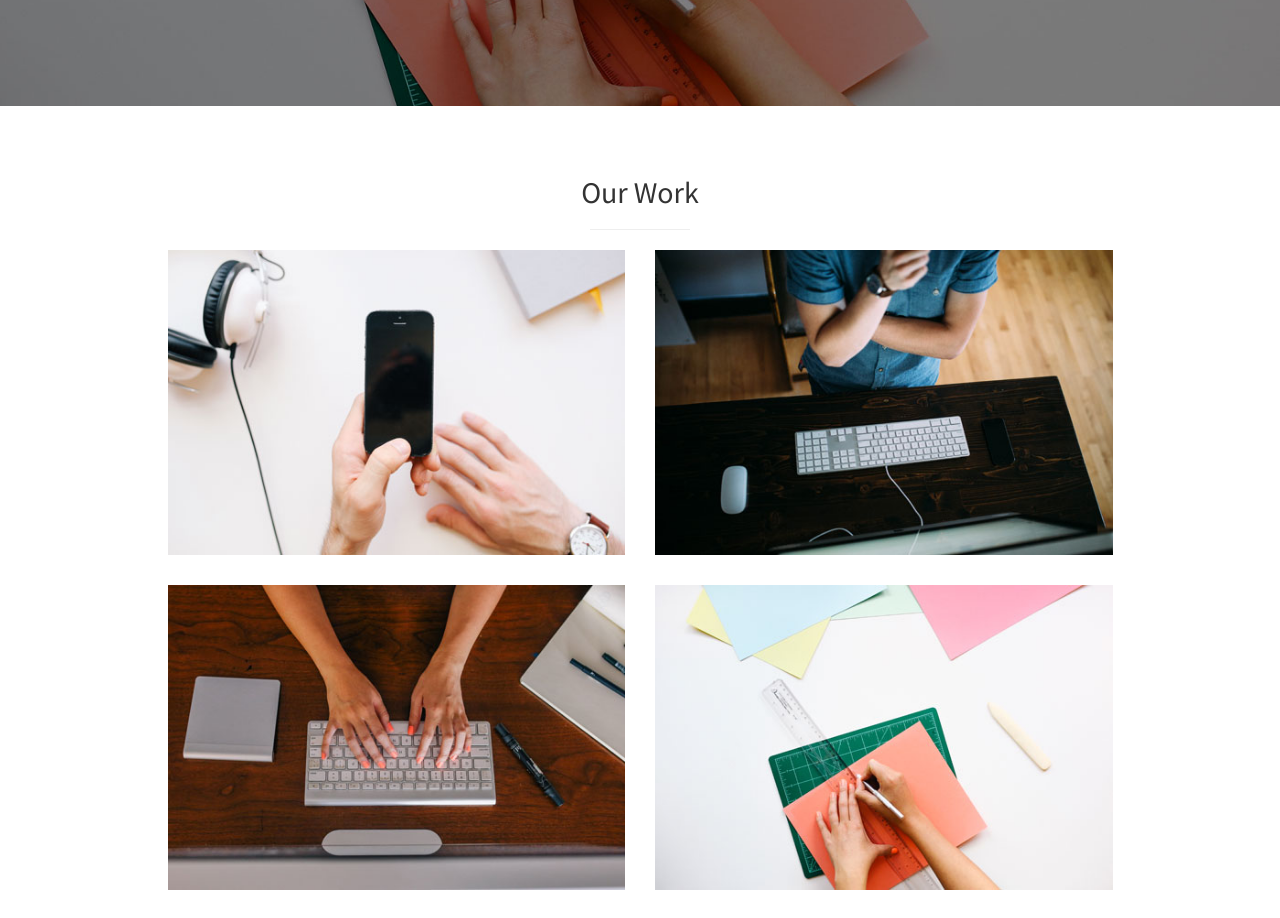
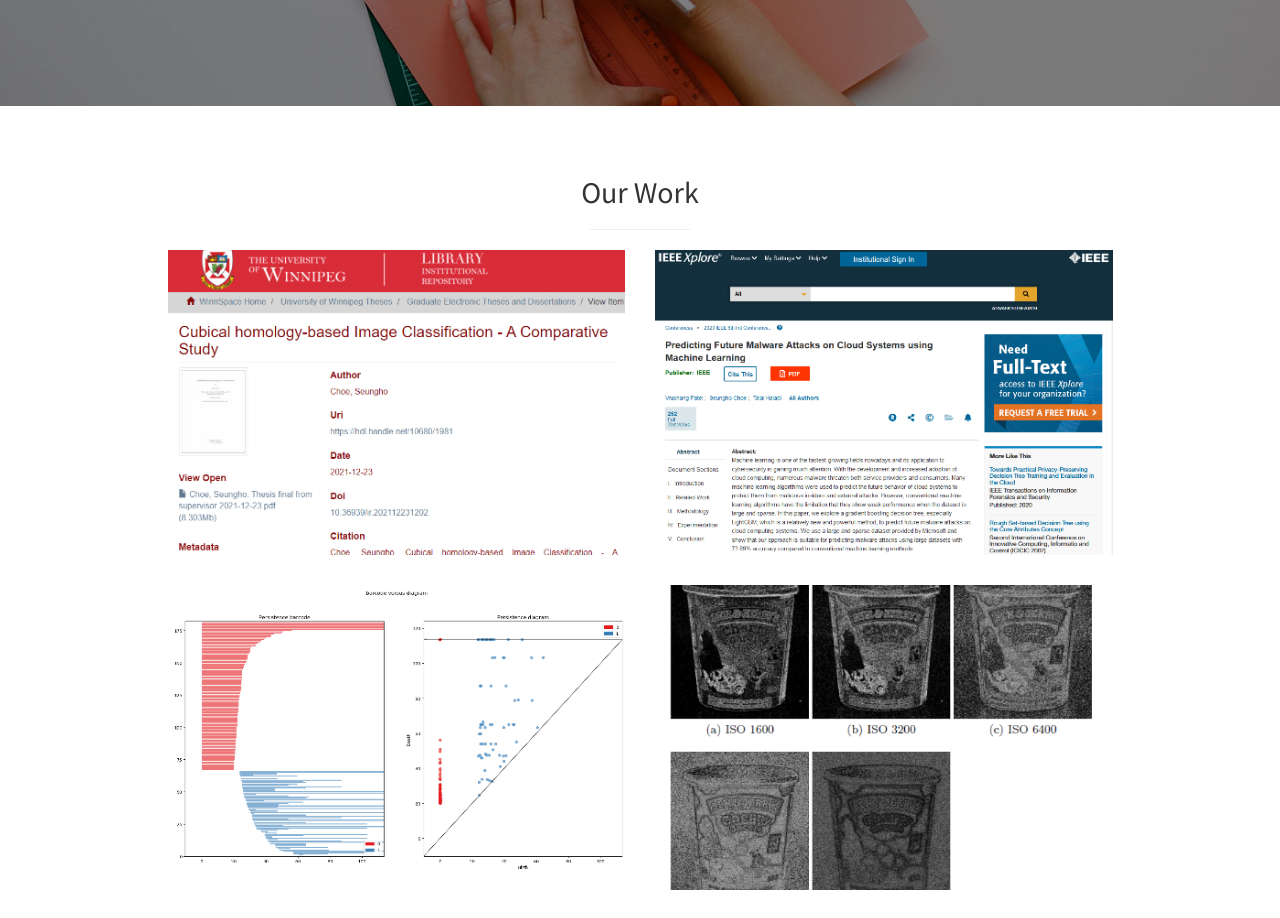
Before and after one commit to chezz323/chezz323.github.io, a Jekyll site: the page built from index.html, in a window 1280 px wide. Shown: the part 1912-2830 px from the top of the page. Built offline with Jekyll 4.4.1, drawn with Linux system fonts in a browser that asks for light colours.

Commit message:
Update portfolio.html

```diff
--- a/_includes/portfolio.html
+++ b/_includes/portfolio.html
@@ -8,28 +8,35 @@
           <div class="col-md-6">
             <div class="portfolio-item">
               <a href="https://github.com/chezz323/Cubical-homology-based-Image-Classification">
-                <img class="img-portfolio img-responsive" src="img/portfolio-1.jpg">
+                <img class="img-portfolio img-responsive" src="img/proj_cubical.jpg">
               </a>
             </div>
           </div>
           <div class="col-md-6">
             <div class="portfolio-item">
-              <a href="#">
-                <img class="img-portfolio img-responsive" src="img/portfolio-2.jpg">
+              <a href="https://github.com/chezz323/MalwarePredictML">
+                <img class="img-portfolio img-responsive" src="img/proj_cloudcomp.jpg">
               </a>
             </div>
           </div>
           <div class="col-md-6">
             <div class="portfolio-item">
-              <a href="#">
-                <img class="img-portfolio img-responsive" src="img/portfolio-3.jpg">
+              <a href="https://github.com/chezz323/Visualization_Computation_PersistentHomology_Network">
+                <img class="img-portfolio img-responsive" src="img/proj_visnet.jpg">
               </a>
             </div>
           </div>
           <div class="col-md-6">
             <div class="portfolio-item">
-              <a href="#">
-                <img class="img-portfolio img-responsive" src="img/portfolio-4.jpg">
+              <a href="https://github.com/chezz323/NoiseReduction_highISO">
+                <img class="img-portfolio img-responsive" src="img/proj_dsp.jpg">
+              </a>
+            </div>
+          </div>
+          <div class="col-md-6">
+            <div class="portfolio-item">
+              <a href="https://github.com/chezz323/NonogramCUDA">
+                <img class="img-portfolio img-responsive" src="img/proj_nonogram.jpg">
               </a>
             </div>
           </div>
```
